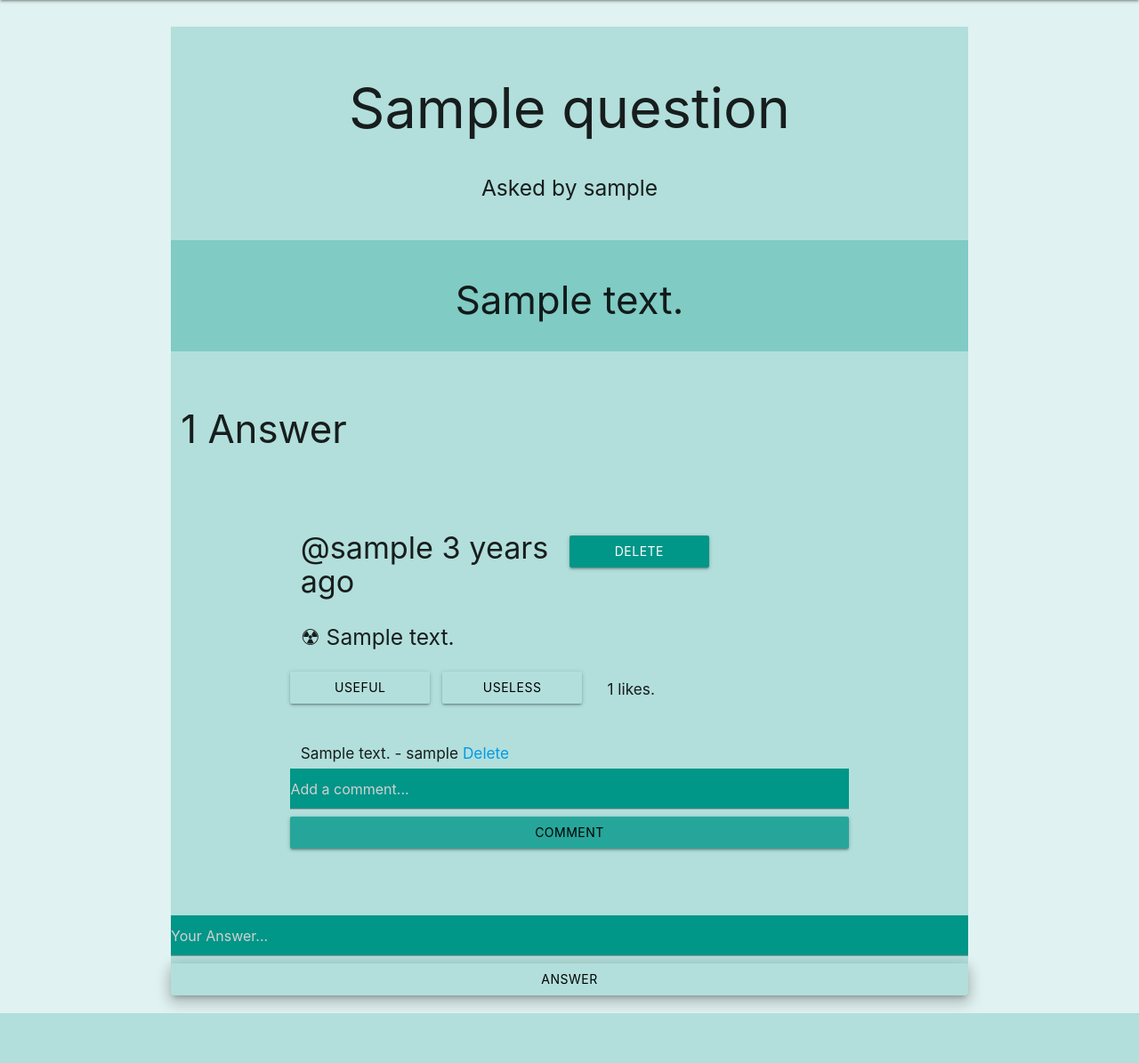
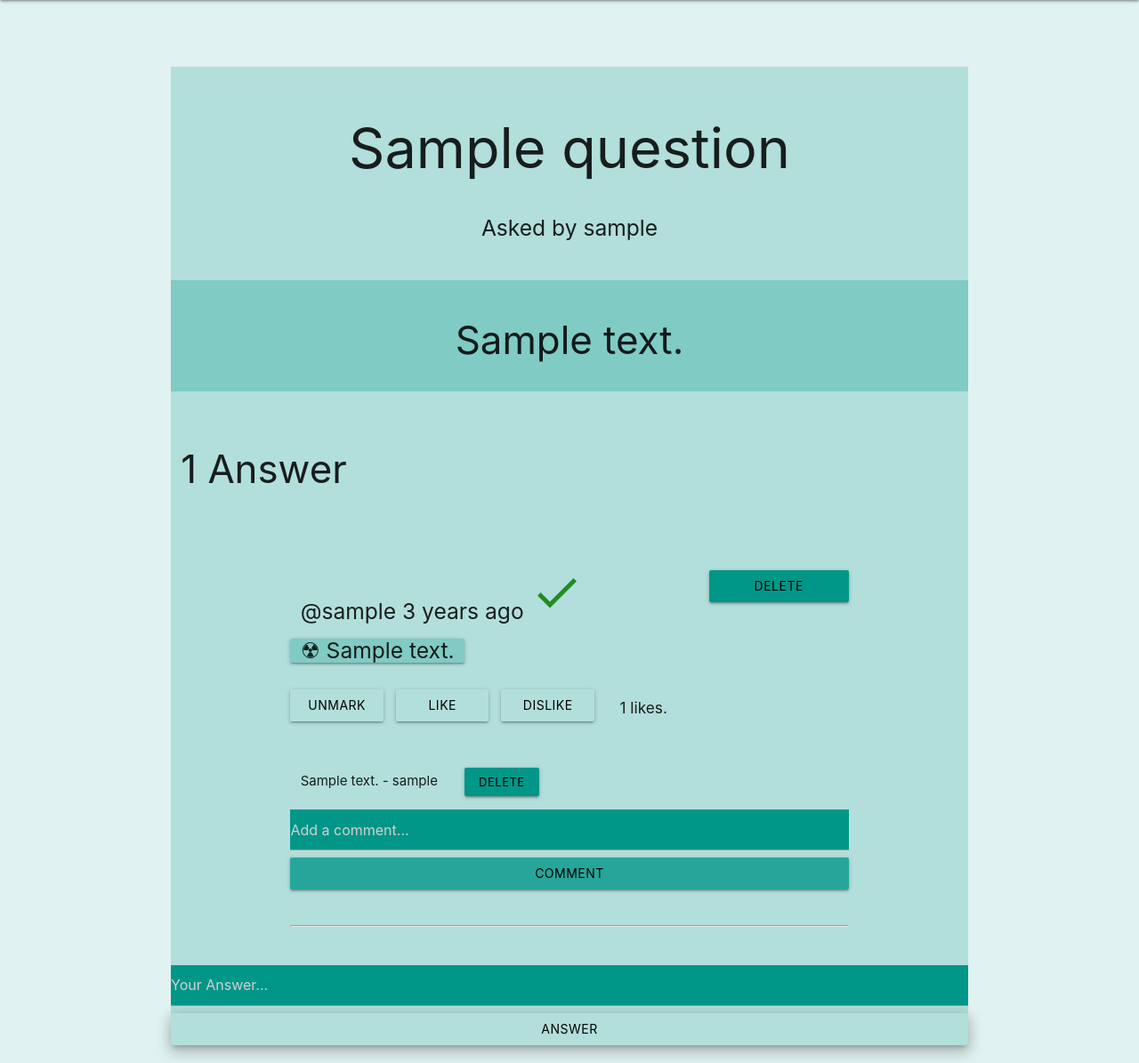
Before and after one commit to WallachianMihai/Proiect_MIP, a Django app: page /question/1/ in a window 1280 px wide. Shown: the part 64-1259 px from the top of the page at 89% size. Before the commit the page ends 1203 px from the top, so only its background shows below. Run offline with Django 4.2, Linux system fonts and the light colour scheme; a user stored in the database is signed in; tables that the repository leaves empty hold one stand-in row (values such as "Sample post").

Commit message:
style home with panel cards and add mark as best option on answers

```diff
--- a/djangoProject/base/templates/base/home.html
+++ b/djangoProject/base/templates/base/home.html
@@ -9,7 +9,7 @@
         <div class="row">
             <h3 class="col s12 center">Browse Topics</h3>
             <div class="col s12 center">
-                <a class=" waves-effect btn teal darken-1 z-depth-1" href="{% url 'home' %}">All</a>
+                <a style="margin-top: 0.6em" class=" waves-effect btn teal darken-1 z-depth-1" href="{% url 'home' %}">All</a>
             </div>
 
             {% for topic in topics %}
@@ -35,7 +35,7 @@
 
                 <span class="center waves-effect white-text" style="font-size: 1.1em">@{{question.host.username}}</span>
                 <h5> <small class="center waves-effect black-text">{{question.id}} --</small> <a class="center waves-effect cyan-text" href ="{% url 'question' question.id %}">{{question.name}}</a> </h5>
-                <small style="font-size: 2em">{{question.topic.name}}</small><hr>
+                <small style="font-size: 2em">{{question.topic.name}}</small>
             </div>
             {% endfor %}
         </div>
@@ -51,7 +51,6 @@
                 <div style="font-size: 1em" class="center waves-effect white-text">@{{answer.user.username}}</div>
                 <div style="font-size: 1em"><small class="center waves-effect black-text">{{answer.question.id}} --</small> <a class="center waves-effect cyan-text text" href ="{% url 'question' answer.question.id %}">{{answer.question.name}}</a> </div>
                 <small style="font-size: 0.9em">{{answer}}...</small>
-                <hr>
             </div>
             {% endfor %}
         </div>
--- a/djangoProject/base/templates/base/question.html
+++ b/djangoProject/base/templates/base/question.html
@@ -2,7 +2,7 @@
 
 {% block content %}
 
-<div class="container teal lighten-4" style="margin-top: 2em">
+<div class="container teal lighten-4" style="margin-top: 5em">
     <div class="row center section">
         <h1 class="col s12">{{question.name}}</h1>
         <h5 class="col s12">Asked by {{question.host.username}}</h5>
@@ -13,24 +13,32 @@
     </div>
 
     <div class="row section">
-        <h3 class="col s12">{{answer_count}}  {% if answer_count == 1 %} Answer {% else %} Answers {% endif %}</h3>
+         <h3 class="col s12">{{answer_count}}  {% if answer_count == 1 %} Answer {% else %} Answers {% endif %}</h3>
     </div>
-
 
     <div class="row">
         <div class="container section">
             {% for answer in answers %}
             <div class="row">
-                <h4 class="col s6">@{{answer.user.username}}  {{answer.created | timesince}} ago</h4>
+                {% if answer.id == bestAnswer %}
+                <h5 class="col s9">@{{answer.user.username}}  {{answer.created | timesince}} ago  <i style="color: forestgreen" class="medium material-icons">check</i> </h5>
+                {% else %}
+                <h5 class="col s9">@{{answer.user.username}}  {{answer.created | timesince}} ago</h5>
+                {% endif %}
                 {% if request.user == answer.user %}
-                    <a style="margin-top: 1.95em" class="col s3 btn teal" href="{% url 'delete-answer' answer.id %}">Delete</a>
+                    <a style="margin-top: 1.55em" class="col s3 btn teal" href="{% url 'delete-answer' answer.id %}"><span style="color:black">Delete</span></a>
                 {% endif %}
-                <h5 class="col s10">☢ {{answer.body}}</h5>
+                <h5 class="col s12, card teal lighten-3">☢ {{answer.body}}</h5>
                 <div class="col s12">
                    <div class="section">
                        <div class="row">
-                           <a class="col s3 waves-effect btn teal lighten-4 black-text z-depth-1" href="{% url 'like-answer' answer.id %}">Useful</a>
-                           <a style="margin-left: 1em" class="col s3 waves-effect btn teal lighten-4 black-text z-depth-1" href="{% url 'dislike-answer' answer.id %}">Useless</a>
+                            {% if request.user == question.host and bestAnswer == 0 %}
+                            <a style="margin-right: 1em" class="col s2 waves-effect btn teal lighten-4 black-text z-depth-1" href="{% url 'mark-answer' answer.id %}">mark as best</a>
+                            {% elif request.user == question.host and answer.id == bestAnswer %}
+                             <a style="margin-right: 1em" class="col s2 waves-effect btn teal lighten-4 black-text z-depth-1" href="{% url 'mark-answer' answer.id %}">unmark</a>
+                            {% endif %}
+                           <a class="col s2 waves-effect btn teal lighten-4 black-text z-depth-1" href="{% url 'like-answer' answer.id %}">Like</a>
+                           <a style="margin-left: 1em" class="col s2 waves-effect btn teal lighten-4 black-text z-depth-1" href="{% url 'dislike-answer' answer.id %}">Dislike</a>
                            <h6 style="margin-left: 1em" class="col s3">{{answer.likes}} likes.</h6>
                        </div>
                    </div>
@@ -40,12 +48,12 @@
                     {% for key in answers_comments %}
                         {% if key == answer.id %}
                             {% for comment in answers_comments|get_value:key %}
-                                 <h6>
+                                 <p>
                                      {{comment.body}} - {{comment.user.username}}
                                      {% if request.user == comment.user %}
-                                        <a  href="{% url 'delete-comment' comment.id %}">Delete</a>
+                                        <a style="margin-left: 2em" class="btn-small teal" href="{% url 'delete-comment' comment.id %}"><span style="color:black">Delete</span></a>
                                      {% endif %}
-                                 </h6>
+                                 </p>
                             {% endfor %}
                         {% endif %}
                     {% endfor %}
@@ -62,6 +70,7 @@
                      {% endif %}
                 </div>
             </div>
+            <hr>
             {% endfor %}
        </div>
     </div>
--- a/djangoProject/base/views.py
+++ b/djangoProject/base/views.py
@@ -137,18 +137,26 @@ def createQuestion(request):
 @login_required(login_url='login')
 def updateQuestion(request, pk):
     question = Question.objects.get(id=pk)
-    form = QuestionForm(instance=question)
+    topic = question.topic
+    name = question.name
+    description = question.description
 
     if request.user != question.host:
         return redirect('home')
 
     if request.method == 'POST':
-        form = QuestionForm(request.POST, instance=question)
-        if form.is_valid():
-            form.save()
+        topicName = request.POST.get('topic')
+        name = request.POST.get('question_name')
+        description = request.POST.get('description')
+        topic, created = Topic.objects.get_or_create(name=topicName)
+        Question.objects.filter(id=pk).update(name=name, description=description, topic=topic)
         return redirect('home')
 
-    context = {"form": form}
+    context = {
+        'topic': topic,
+        'name': name,
+        'description': description
+    }
     return render(request, 'base/question_form.html', context)
 
 @login_required(login_url='login')
```
Also changed, not shown: djangoProject/base/templates/base/question_form.html (+25 -7 lines).
